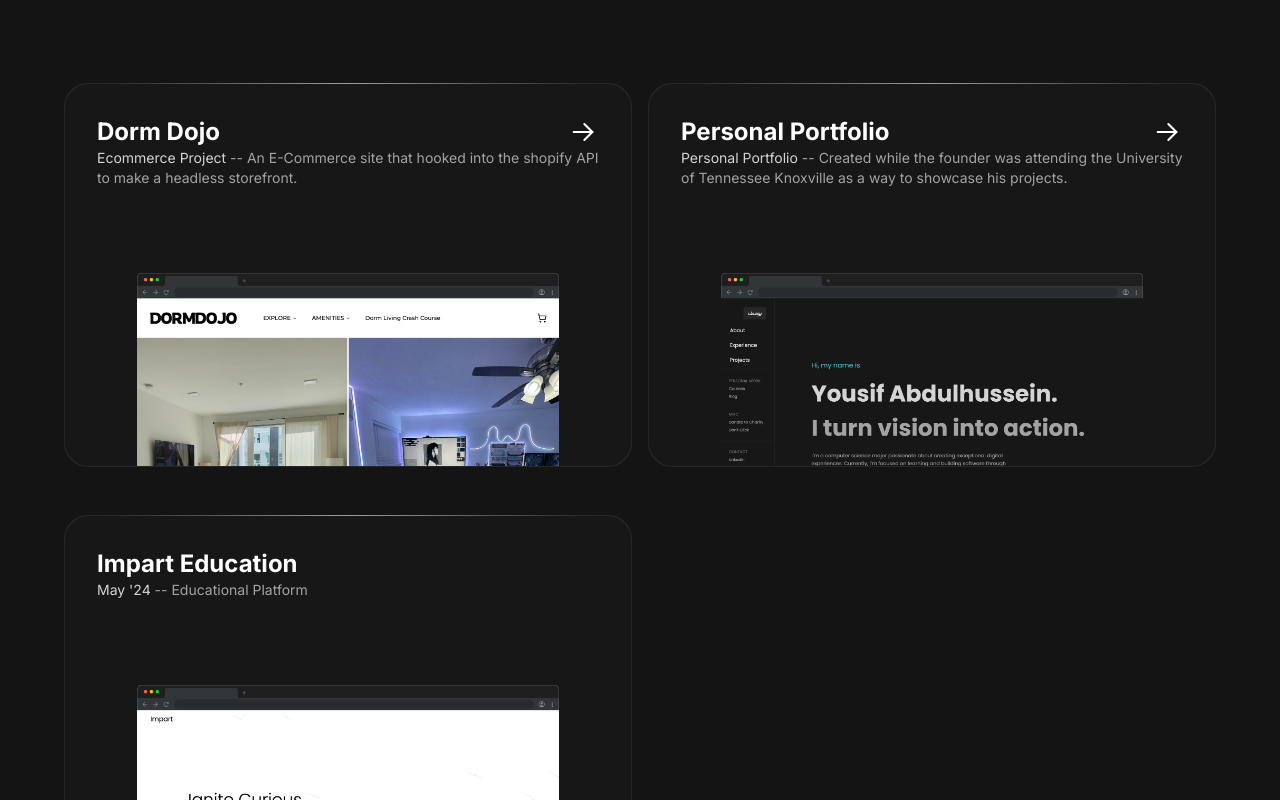
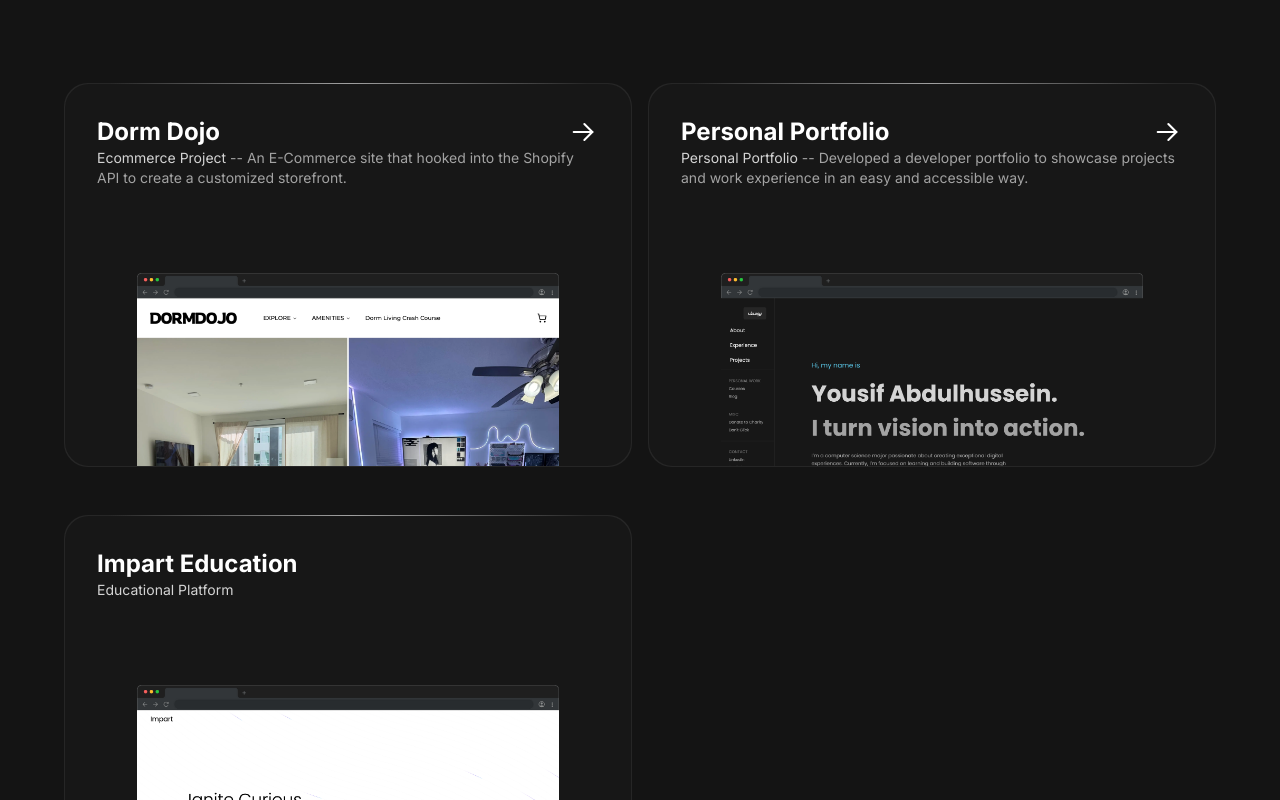
Before and after one commit to Yaucrates/ceptionlabs, a SvelteKit app: page /portfolio in a window 1280 px wide. Shown: the part 469-1269 px from the top of the page. Built offline with nearby package versions, Linux system fonts and the light colour scheme.

Commit message:
Updated project descriptions

```diff
--- a/src/lib/Components/ProjectCard.svelte
+++ b/src/lib/Components/ProjectCard.svelte
@@ -2,14 +2,14 @@
     let {
         title,
         subtitle,
-        description,
+        description = null,
         href = null,
         src,
         target = "_blank",
     }: {
         title: string,
         subtitle: string,
-        description: string,
+        description?: string | null,
         href?: string | null,
         src: string,
         target?: string,
@@ -27,7 +27,7 @@
                 <path d="M13 6l6 6" />
             </svg>
         </div>
-        <p class="text-sm text-neutral-400"><span class="text-neutral-300">{subtitle}</span> -- {description}</p>
+        <p class="text-sm text-neutral-400"><span class="text-neutral-300">{subtitle}</span>{description ? ` -- ${description}` : ""}</p>
         <div class="w-full h-full hidden min-[400px]:flex justify-center relative">
             <img {src} class="h-5/6 translate-y-8 group-hover:translate-y-0 transition-all duration-300 absolute bottom-0" alt="alt"/>
         </div>
--- a/src/routes/portfolio/+page.svelte
+++ b/src/routes/portfolio/+page.svelte
@@ -6,21 +6,20 @@
         {
             title: "Dorm Dojo",
             subtitle: "Ecommerce Project",
-            description: "An E-Commerce site that hooked into the shopify API to make a headless storefront.",
+            description: "An E-Commerce site that hooked into the Shopify API to create a customized storefront.",
             href: "https://www.dormdojo.com/",
             src: "/projects/DormDojoHomepage.webp"
         },
         {
             title: "Personal Portfolio",
             subtitle: "Personal Portfolio",
-            description: "Created while the founder was attending the University of Tennessee Knoxville as a way to showcase his projects.",
+            description: "Developed a developer portfolio to showcase projects and work experience in an easy and accessible way.",
             href: "https://www.yousifabdulhussein.com/",
             src: "/projects/Personal-Portfolio.webp"
         },
         {
             title: "Impart Education",
-            subtitle: "May '24",
-            description: "Educational Platform",
+            subtitle: "Educational Platform",
             src: "/projects/impart-education.webp"
         },
     ]
```
